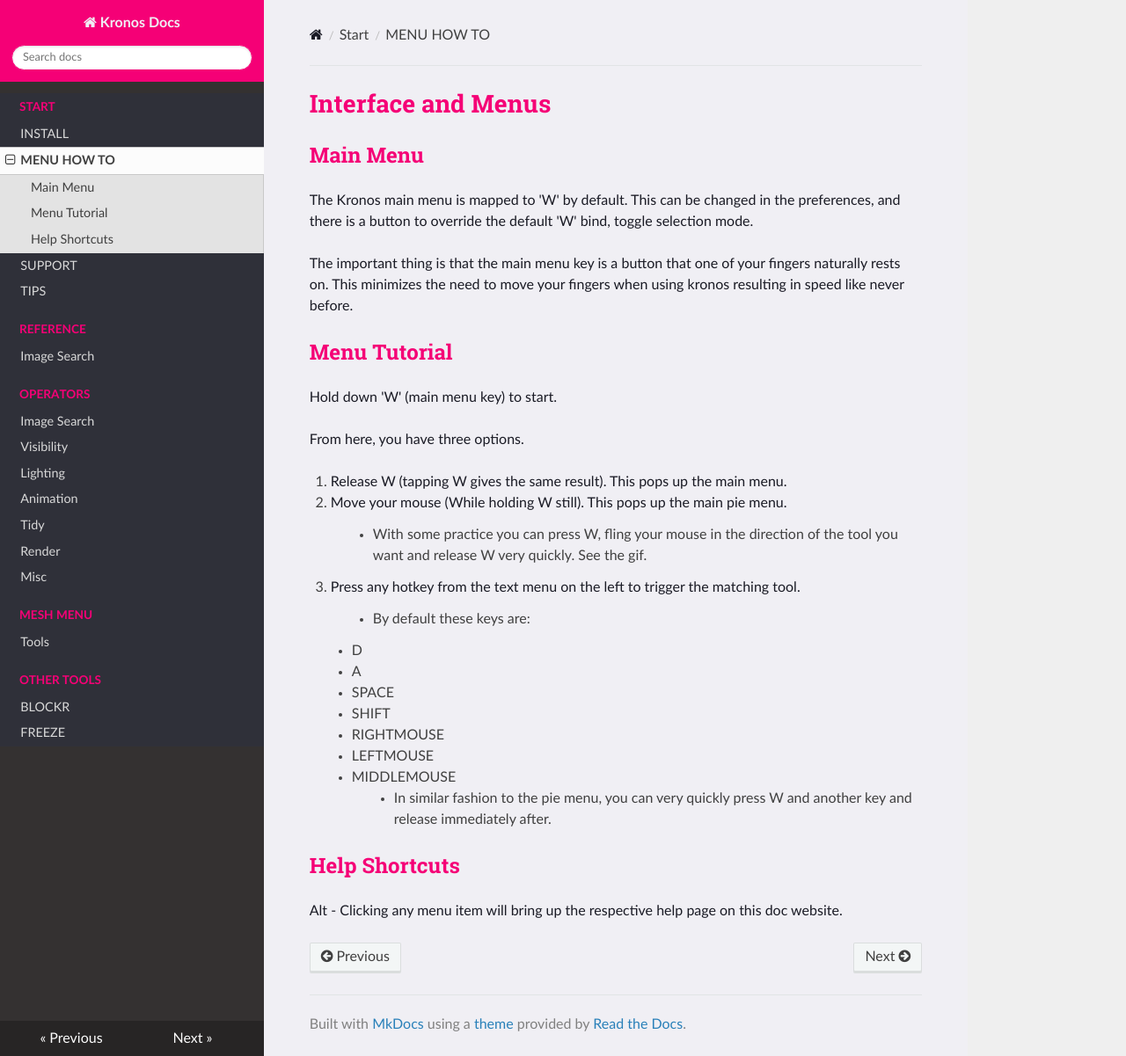
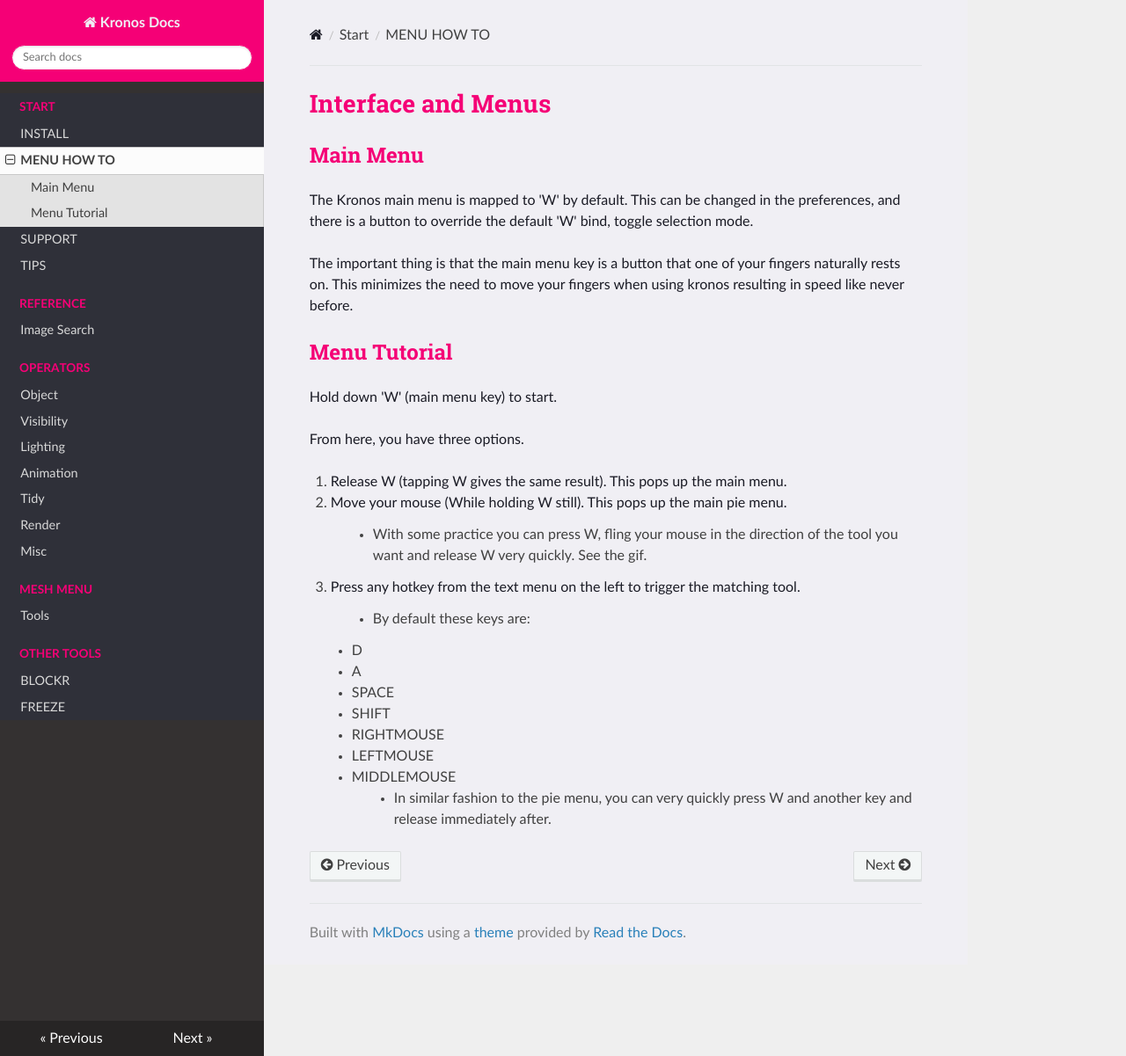
Before and after one commit to CGLIFE7/KronosDocs, an MkDocs documentation site: the page built from docs/docs/tutorial/interfaceandmenus.md, in a window 1280 px wide and 1201 px high. Shown: the whole window at 88% size. Built offline with MkDocs 1.6.1, drawn with Linux system fonts in a browser that asks for light colours; nearby versions of some CDN libraries.

Commit message:
push again

```diff
--- a/docs/docs/tutorial/interfaceandmenus.md
+++ b/docs/docs/tutorial/interfaceandmenus.md
@@ -29,7 +29,3 @@
        - LEFTMOUSE
        - MIDDLEMOUSE
    > - In similar fashion to the pie menu, you can very quickly press W and another key and release immediately after.
-
-## Help Shortcuts
-
-Alt - Clicking any menu item will bring up the respective help page on this doc website.
--- a/docs/mkdocs.yml
+++ b/docs/mkdocs.yml
@@ -18,7 +18,7 @@
     - TIPS: tutorial/tips.md
 
   - Reference:
-    - Image Search: tutorial/objects.md
+    - Image Search: tutorial/image_search.md
 
   - Operators:
 
```
